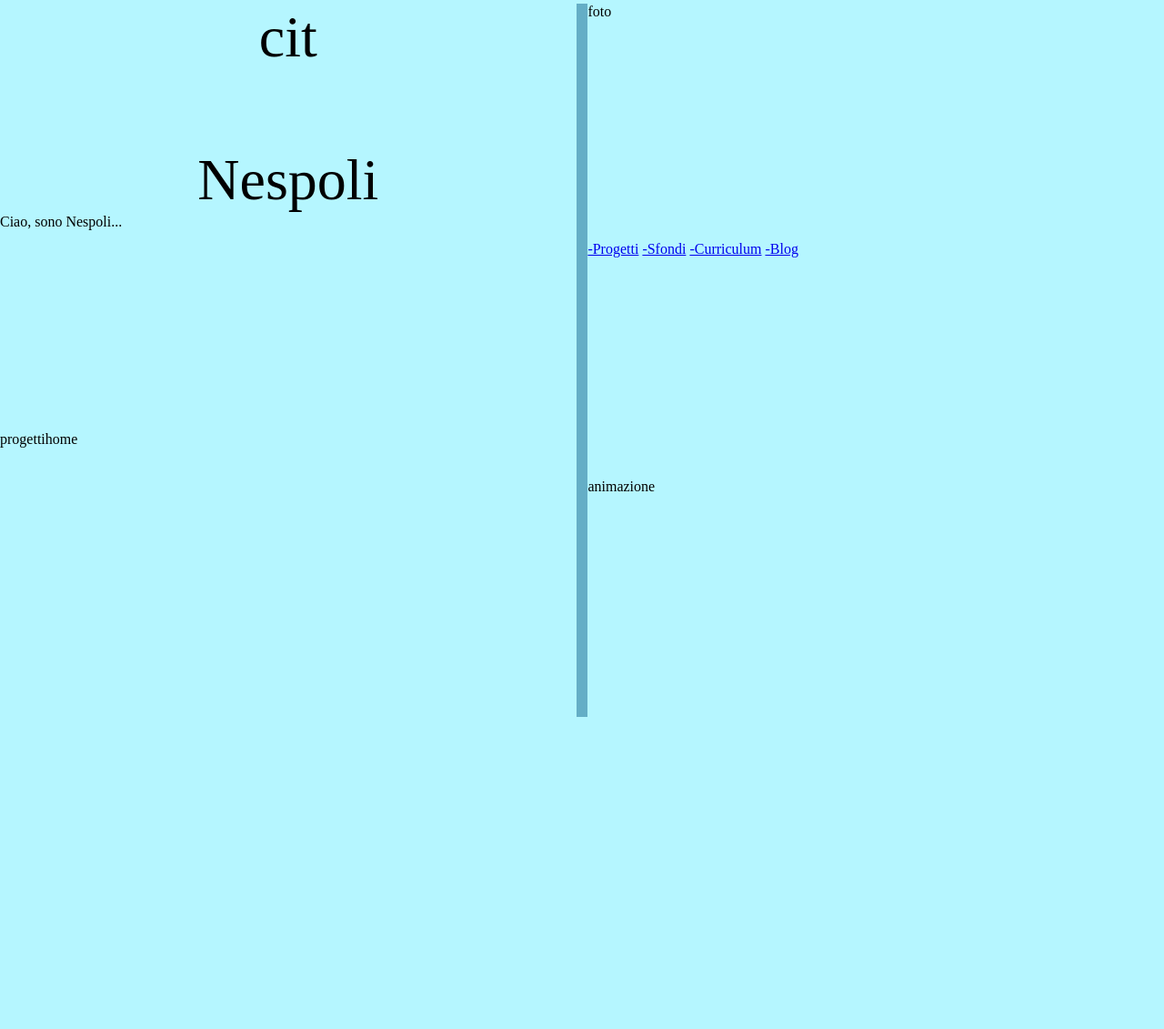
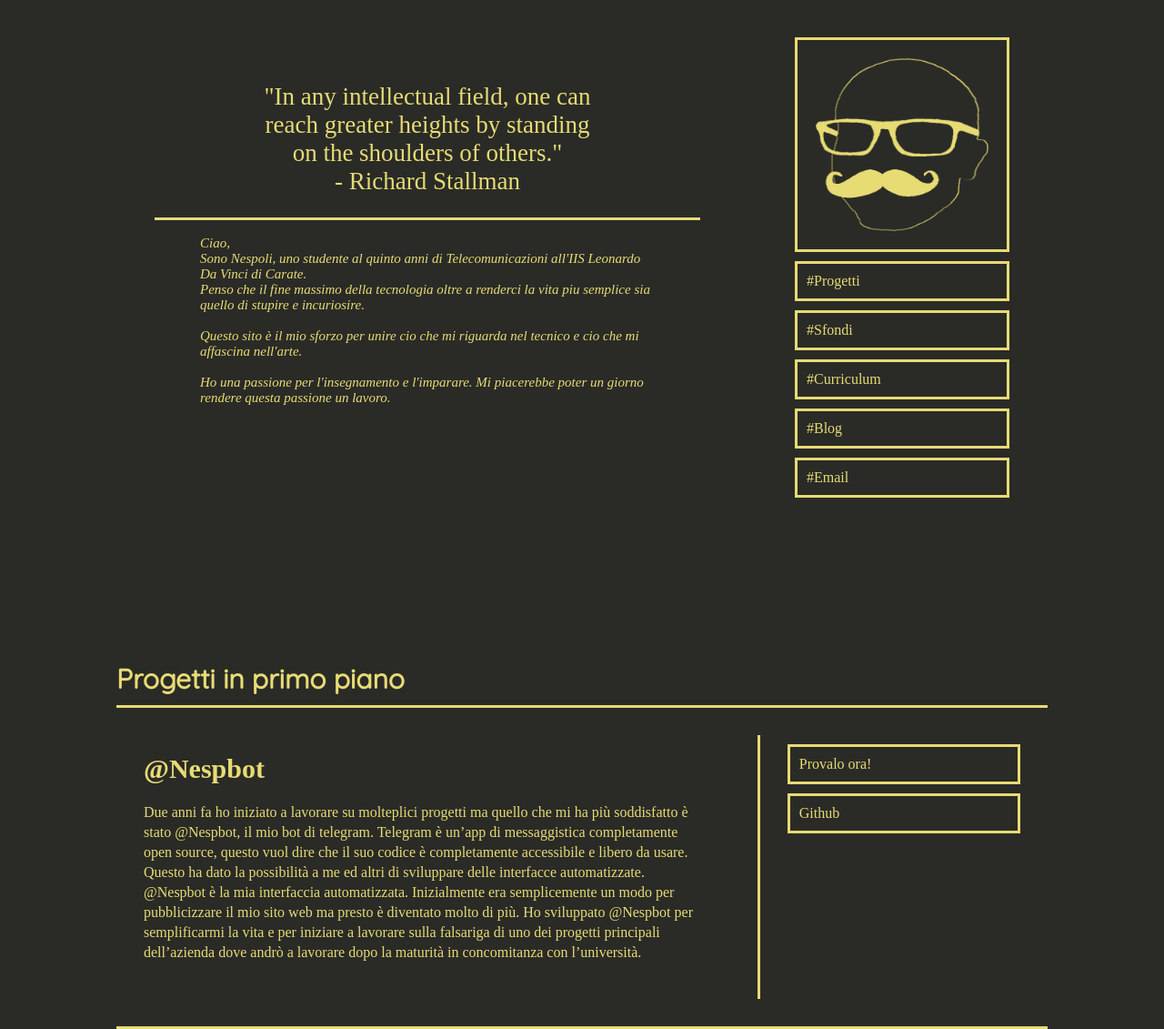
Before and after one commit to NespoliBT/NespoliBt.comOLD, a plain HTML site: page index.html in a window 1280 px wide. Shown: the part 9-1140 px from the top of the page at 91% size. Before the commit the page ends 810 px from the top, so only its background shows below. Drawn offline with Linux system fonts and the light colour scheme.

Commit message:
Recolor and things

```diff
--- a/css/style.css
+++ b/css/style.css
@@ -1,40 +1,152 @@
 /* style.css */
+@import url('https://fonts.googleapis.com/css?family=Quicksand|Ubuntu|Noto+Sans');
+
 
 .main {
-  padding-top: 1%;
-  padding-bottom: 1%;
 	display: grid;
-  grid-template-columns: 1fr 1vw 1fr;
-  height: 98%;
-  width: 100%;
-  overflow: hidden;
-  position: absolute;
+	grid-template-columns: auto auto;
+	grid-gap: 20px;
+	margin-left: auto;
+	margin-right: auto;
+	width: 80%;
+	margin-bottom: 150px;
 }
 
 .sinistra {
 	display: grid;
-  grid-template-rows: 0.5fr 1fr 1fr;
-  float: left;
+	grid-template-rows: 1.8fr 3fr;
+	width: 600px;
+	margin-left: auto;
+	margin-right: auto;
 }
 
 .destra {
 	display: grid;
 	float: right;
-  grid-template-rows: 1fr 1fr 1fr;
+	grid-template-rows: 236px 300px;
 }
 
 .cit {
-  height: 100%;
 	text-align: center;
-  font-size: 5vw;
+	font-size: 27px;
+	border-bottom: 3px solid #E7DB74;
+	padding-left: 50px;
+	padding-right: 50px;
+	padding-top: 50px;
+
+}
+
+s {
+	text-decoration: none;
 }
 
 body {
-  background: rgba(0, 224, 255, 0.29);
+	background: #2A2B27;
 	margin: 0;
+	color: #E7DB74;
+	width: 100%;
+	margin-top: 50px;
+	display: block;
+
 }
 
-.io {
-  text-align: center;
-  font-size: 5vw;
+.chisono {
+	font-size: 15px;
+	padding-left: 50px;
+	padding-right: 50px;
+	font-style: italic;
 }
+
+a {
+	color: inherit;
+	text-decoration: none;
+}
+
+.foto {
+	margin-left: auto;
+ 	margin-right: auto;
+}
+
+ .propic {
+ 	padding: 20px;
+ 	border: 3px solid #E7DB74;
+ 	width: 190px;
+ 	height: 190px;
+ 	transition: .7s;
+}
+
+.propic:hover {
+	border-radius: 10px;
+	transition: .7s;
+}
+
+ m {
+ 	border: 3px solid #E7DB74;
+ 	display: block;
+ 	margin-top: 10px;
+ 	padding: 10px;
+	background-image: linear-gradient(#E7DB74, #E7DB74);
+	background-repeat: no-repeat;
+	background-size: 0% 100%;
+	transition: .7s;
+}
+
+ m:hover{
+  background-size: 100% 100%;
+  color: #2A2B27;
+  border-radius: 10px;
+}
+
+.menu{
+ 	margin-left: auto;
+ 	margin-right: auto;
+ 	width: 236px;
+}
+
+p {
+	margin-block-start: 0;
+	margin-block-end: 40px;
+	line-height: 22px;
+}
+
+h1 {
+	font-size: 30px;
+	margin-bottom: 20px;
+}
+
+h2 {
+	font-family: 'Quicksand', sans-serif;
+	font-size: 30px;
+	padding-bottom: 10px;
+	border-bottom: 3px solid #E7DB74;
+	margin-block-end: 0;
+	margin-block-start: 0;
+	margin-bottom: 30px;
+	margin-top: 30px;
+
+}
+
+.secondary {
+	width: 80%;
+	margin-left: auto;
+	margin-right: auto;
+
+}
+
+.progetto {
+	display: grid;
+	grid-template-columns: 70% 30%;
+	border-bottom: 3px solid #E7DB74;
+	padding-right: 30px;
+	padding-left: 30px;
+	padding-bottom: 30px;
+}
+
+.info {
+	border-left: 3px solid #E7DB74;
+	padding-left: 30px;
+}
+
+.pro {
+	padding-right: 60px;
+}
--- a/index.html
+++ b/index.html
@@ -3,41 +3,65 @@
   <head>
     <link rel="stylesheet" type="text/css" href="css/style.css">
     <meta charset="utf-8">
-    <title>NespoliBt.com</title>
+    <title>NespoliBT.com</title>
   </head>
   <body>
     <div class="main">
       <div class="sinistra">
         <div class="cit">
-          cit
+          <s>"In any intellectual field, one can <br> reach greater heights by standing <br> on the shoulders of others."<br>- Richard Stallman</s>
         </div>
         <div class="chisono">
-          <div class="io">
-            Nespoli
-          </div>
-          <div class="cs">
-            Ciao, sono Nespoli...
-          </div>
-        </div>
-        <div class="progettihome">
-          progettihome
+            <br>
+            Ciao,
+            <br>
+            Sono Nespoli, uno studente al quinto anni di Telecomunicazioni all'IIS Leonardo Da Vinci di Carate.
+            <br>
+            Penso che il fine massimo della tecnologia oltre a renderci la vita piu semplice sia quello di stupire e incuriosire.
+            <br><br>
+            Questo sito è il mio sforzo per unire cio che mi riguarda nel tecnico e cio che mi affascina nell'arte.
+            <br><br>
+            Ho una passione per l'insegnamento e l'imparare. Mi piacerebbe poter un giorno rendere questa passione un lavoro.
+            <br><br>
         </div>
       </div>
-      <div style="background: rgba(0, 87, 130, 0.45)"></div>
       <div class="destra">
         <div class="foto">
-          foto
+          <img class="propic" src="resources/propic.png">
         </div>
         <div class="menu">
-          <a href="#">-Progetti</a>
-          <a href="#">-Sfondi</a>
-          <a href="#">-Curriculum</a>
-          <a href="#">-Blog</a>
-        </div>
-        <div class="animazione">
-          animazione
+          <a href="#" target="_blank"><m>#Progetti</m></a>
+          <a href="http://blog.nespolibt.com/wallpapers.html" target="_blank"><m>#Sfondi</m></a>
+          <a href="#" target="_blank"><m>#Curriculum</m></a>
+          <a href="http://blog.nespolibt.com" target="_blank"><m>#Blog</m></a>
+          <a href="mailto:nespoli@nespolibt.com" target="_blank"><m>#Email</m></a>
         </div>
       </div>
     </div>
+    <div class="secondary">
+    	<h2>Progetti in primo piano</h2>
+
+    	<!--@Nespbot-->
+    	<div class="progetto">
+    		<div class="pro">
+    			<div class="corpo">
+    				<h1>@Nespbot</h1>
+
+	    			<p>Due anni fa ho iniziato a lavorare su molteplici progetti ma quello che mi ha più soddisfatto è stato @Nespbot, il mio bot di telegram.
+	    			Telegram è un’app di messaggistica completamente open source, questo vuol dire che il suo codice è completamente accessibile e libero da usare. Questo ha dato la possibilità a me ed altri di sviluppare delle interfacce automatizzate.
+	    			@Nespbot è la mia interfaccia automatizzata. Inizialmente era semplicemente un modo per pubblicizzare il mio sito web ma presto è diventato molto di più.
+	    			Ho sviluppato @Nespbot per semplificarmi la vita e per iniziare a lavorare sulla falsariga di uno dei progetti principali dell’azienda dove andrò a lavorare dopo la maturità in concomitanza con l’università.
+	    			</p>
+	    		</div>
+    		</div>
+    		<div class="info">
+				<a href="http://t.me/nespbot" target="_blank"><m>Provalo ora!</m></a>
+
+				<a href="http://t.me/nespbot" target="_blank"><m>Github</m></a>
+    		</div>
+    	</div>
+    	<!--Fine progetto -->
+
+	</div>
   </body>
 </html>
```
Also changed, not shown: resources/propic.png (added). Lines whose indentation alone changed are shown as unchanged.
